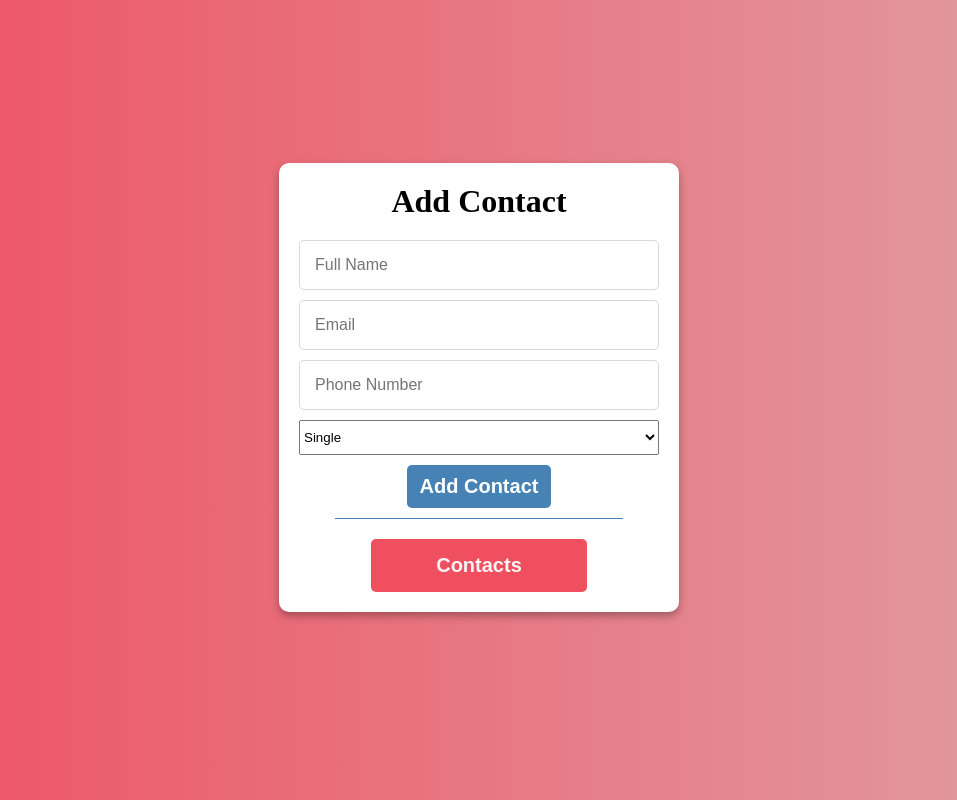
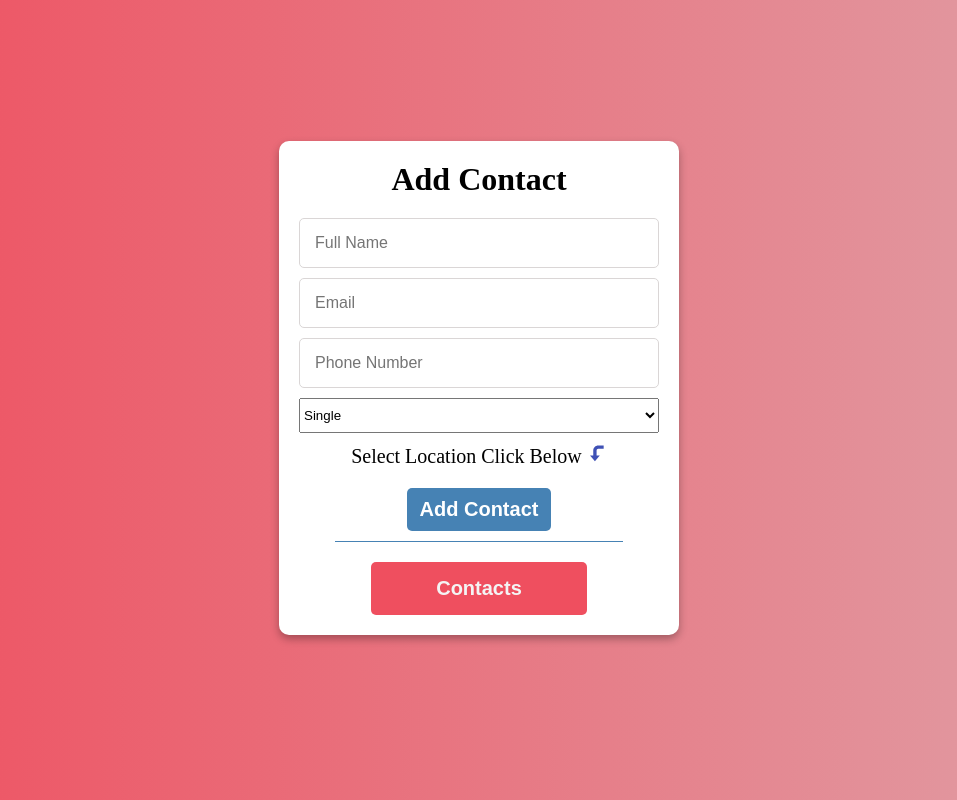
Before and after one commit to fadlalah-taher/Address-Book, a React (Create React App) app in the folder address-book/: page /AddContact in a window 1280 px wide. Shown: the top 800 px of the page, without its empty margins (161-1118 px from the left). Built offline with nearby package versions, Linux system fonts and the light colour scheme; grey boxes are pictures that could not be loaded.

Commit message:
Cleaning Code

```diff
--- a/address-book/src/components/Contact.js
+++ b/address-book/src/components/Contact.js
@@ -40,7 +40,6 @@ const Contact = () => {
     }
 
 
-
     useEffect(() => {
         fetchContact();
     }, []);
--- a/address-book/src/pages/AddContact.js
+++ b/address-book/src/pages/AddContact.js
@@ -3,8 +3,7 @@ import { useState } from "react";
 import { Link } from 'react-router-dom';
 import axios from 'axios';
 import Map from '../components/Map';
-import { LatLng } from 'leaflet';
-// import '../App.css'
+import {FcLeftDown2} from 'react-icons/fc';
 
 const AddContact = () => {
 
@@ -54,8 +53,6 @@ const AddContact = () => {
     }
 
 
-    console.log("Fadel");
-
   return (
     <div>
     <div className='body'>
@@ -103,7 +100,7 @@ const AddContact = () => {
                 <option value="widowed">Widowed</option>
             </select>
           </div>
-          {/* <div><Map/></div> */}
+          <div className='clickLocation'>Select Location Click Below <FcLeftDown2/> </div>
           {field ? <div  className='popNotification'>Fill the fields !</div> : ""}
           {emailInvalid ? <div  className='popNotification'>This email already taken !</div> : ""}
           {success ? <div  className='popNotification'>Created Successfully !</div> : ""}
```
